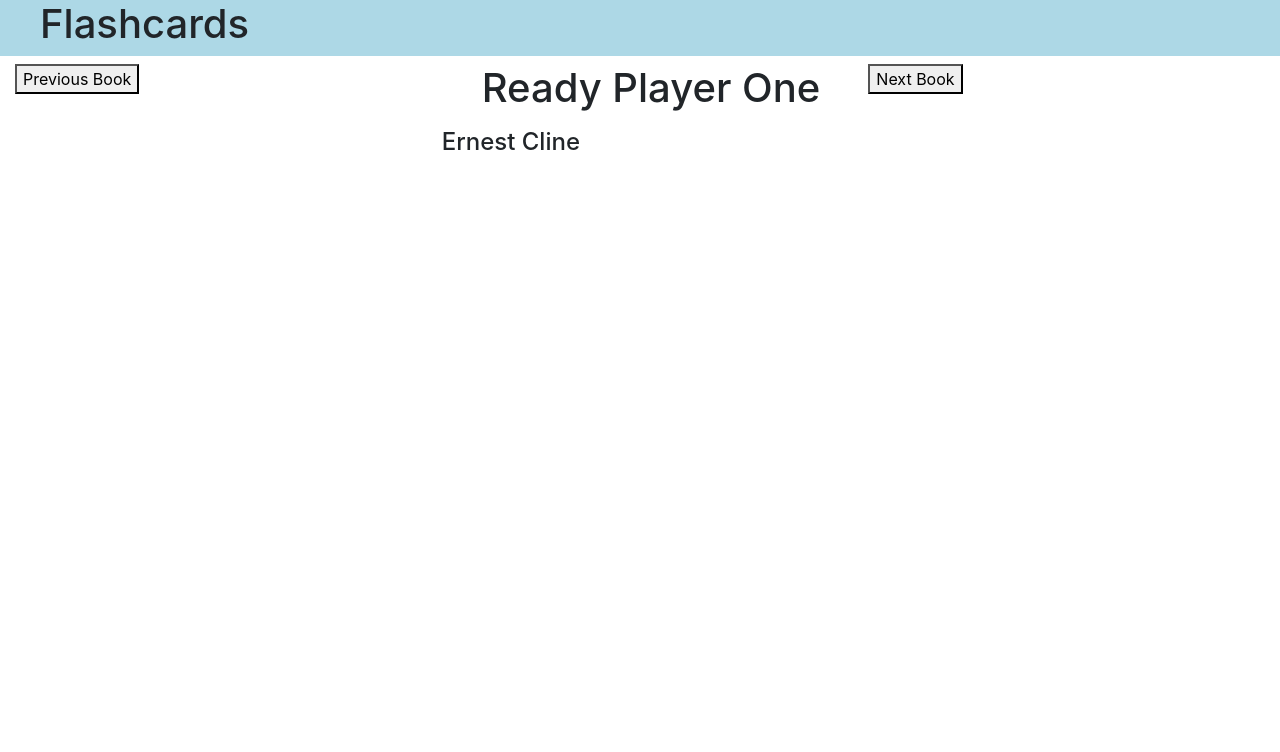
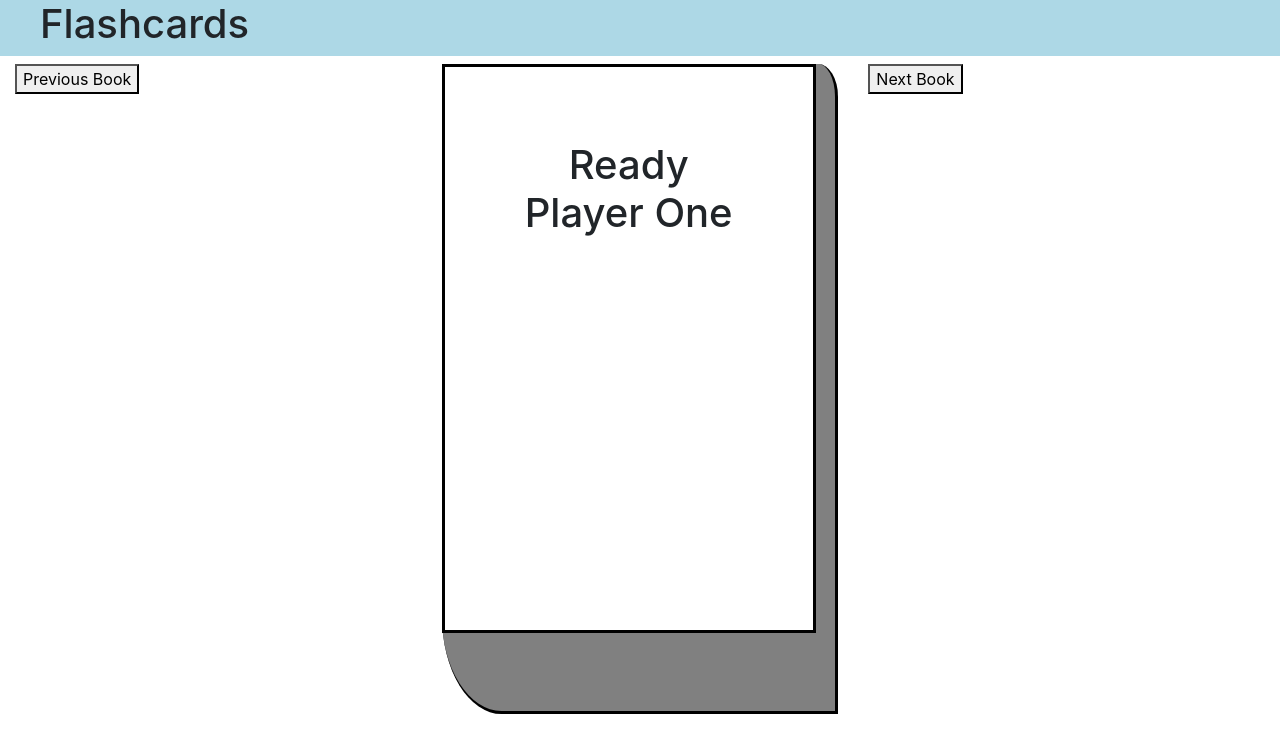
Before and after one commit to chasereske/main-flashcard-app, a React (Create React App) app: page / in a window 1280 px wide. Shown: the top 752 px of the page. Built offline with nearby package versions, Linux system fonts and the light colour scheme.

Commit message:
Addded the book component into the bookViewer.

```diff
--- a/src/components/BookViewer/bookViewer.jsx
+++ b/src/components/BookViewer/bookViewer.jsx
@@ -1,4 +1,5 @@
 import React from 'react';
+import Book from '../Book/book';
 
 function BookViewer(props){
     return(
@@ -7,8 +8,7 @@
                 <button onClick={() => props.previousBook()}>Previous Book</button>
             </div>
             <div className="col">
-                <h1>{props.book.title}</h1>
-                <h4>{props.book.author}</h4>
+                <Book book={props.book}/>
             </div>
             <div className="col-md-4">
                 <button onClick={() => props.nextBook()}>Next Book</button>
```
